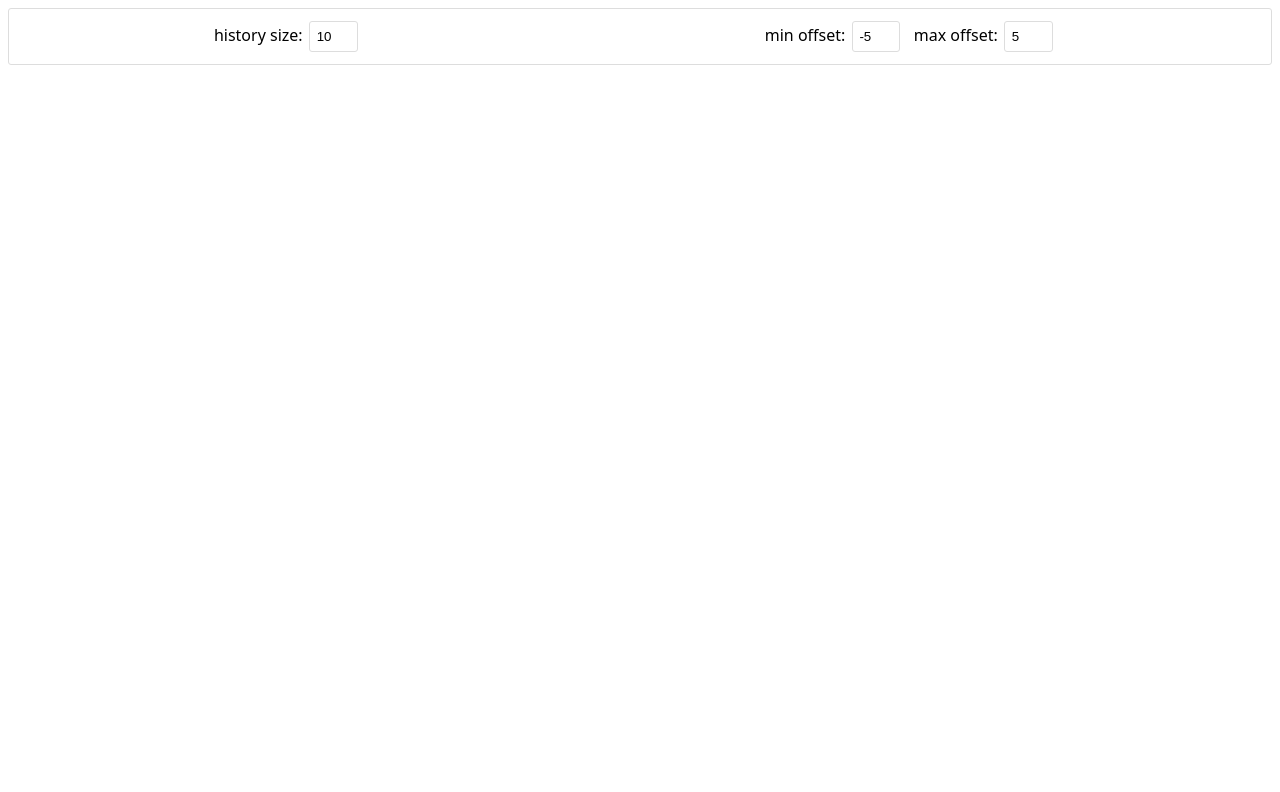
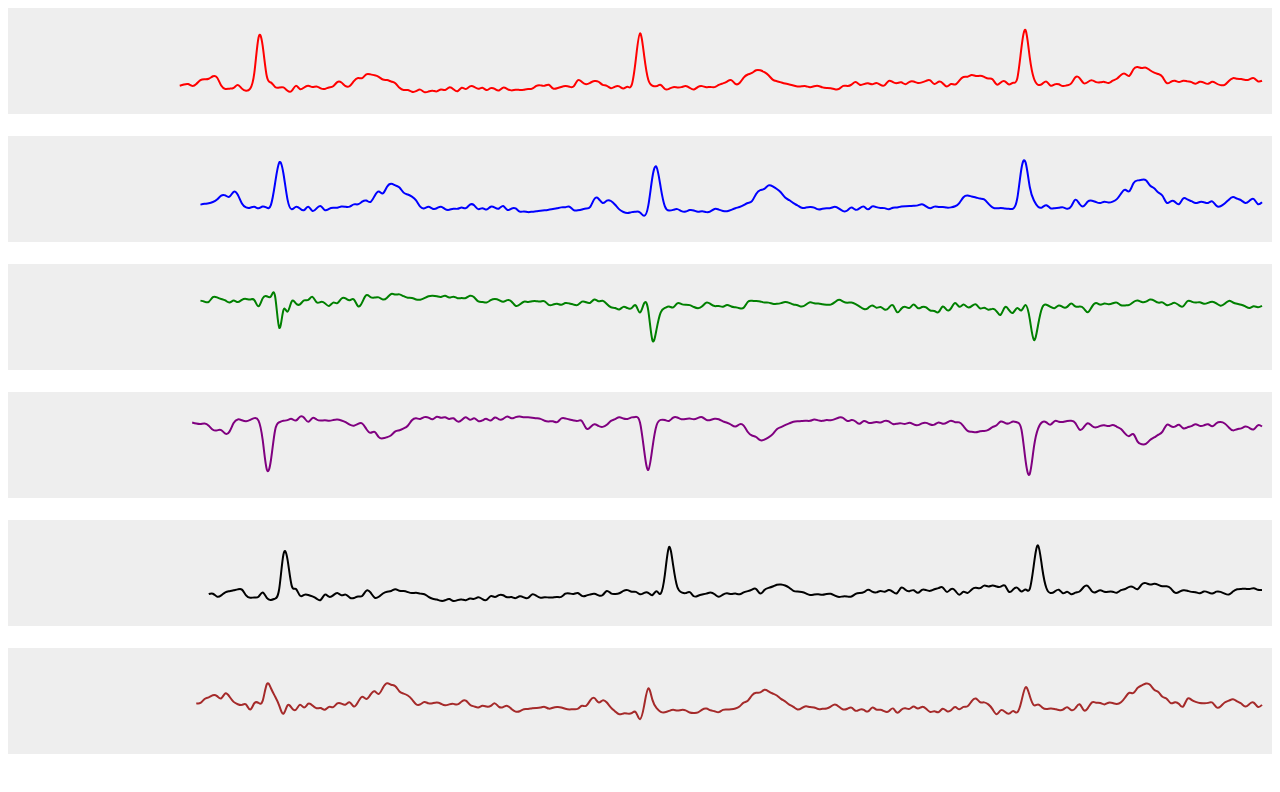
Before and after one commit to danieltkach/line-basic, a React (Vite) app: page / in a window 1280 px wide. Shown: the top 792 px of the page. Built offline with nearby package versions, Linux system fonts and the light colour scheme.

Commit message:
multiple ecgwaves

```diff
--- a/src/App.jsx
+++ b/src/App.jsx
@@ -1,43 +1,43 @@
 import { useState, useEffect, useRef } from 'react';
 import { HistoryChart } from './HistoryChart';
+import ecgWaveData from './ecgWave.json';
 
 const appStyles = { height: '100vh' };
 
 export const App = () => {
 	const [data, setData] = useState(null);
+	const indexRef = useRef(0);
 
-	function getRandom(min, max) {
-		return Math.round(Math.random() * min + (max - min))
-	}
+	useEffect(() => {
 
-	const indexRef = useRef();
-	useEffect(() => {
-		indexRef.current = 0;
 		const timer1 = setInterval(() => {
-			let random1 = getRandom(10, 55);
-			let random2 = getRandom(10, 55);
-			let random3 = getRandom(10, 55);
-			let random4 = getRandom(10, 55);
-			let random5 = getRandom(10, 55);
-			setData({
-				name: 'line',
-				timestamp: ['12:00 AM', '12:05 AM', '12:10 AM', '12:15 AM', '12:20 AM', '12:25 AM', '12:30 AM', '12:35 AM'],
-				packetsOut: random1,
-				packetsIn: random2,
-				bytesOut: random3,
-				bytesIn: random4,
-				packetsDropped: random5
-			});
-		}, 1000);
+			indexRef.current++;
+			if (indexRef.current === 1000) indexRef.current = 0;
+			setData([
+				ecgWaveData["0"][indexRef.current],
+				ecgWaveData["1"][indexRef.current],
+				ecgWaveData["2"][indexRef.current],
+				ecgWaveData["3"][indexRef.current],
+				ecgWaveData["4"][indexRef.current],
+				ecgWaveData["5"][indexRef.current],
+			]);
+			// setData(Math.round(Math.random() * 10 + 65));
+
+		}, 30);
 
 		return () => clearInterval(timer1);
 	}, []);
 
+	if (!data) return <></>
+
 	return (
 		<div className="App" style={appStyles}>
-			{/* <MultipleHistoryChart data={data} /> */}
-			{/* <BandwidthChart data={data} /> */}
-			<HistoryChart />
+			<HistoryChart data={data["0"]} lineColor={'red'} />
+			<HistoryChart data={data["1"]} lineColor={'blue'} />
+			<HistoryChart data={data["2"]} lineColor={'green'} />
+			<HistoryChart data={data["3"]} lineColor={'purple'} />
+			<HistoryChart data={data["4"]} lineColor={'black'} />
+			<HistoryChart data={data["5"]} lineColor={'brown'} />
 		</div>
 	)
 }
--- a/src/HistoryChart.jsx
+++ b/src/HistoryChart.jsx
@@ -18,15 +18,15 @@ const useResizeObserver = (ref) => {
 	return dimensions;
 }
 
-export const HistoryChart = ({ data }) => {
+export const HistoryChart = ({ data, lineColor }) => {
 	const [historicData, setHistoricData] = useState([]);
-	const [scaleMinDelta, setScaleMinDelta] = useState(-5);
-	const [scaleMaxDelta, setScaleMaxDelta] = useState(5);
-	const [historySize, setHistorySize] = useState(10);
-
+	const [scaleMinDelta, setScaleMinDelta] = useState(-0.15);
+	const [scaleMaxDelta, setScaleMaxDelta] = useState(0.15);
+	const [historySize, setHistorySize] = useState(300);
 	const containerRef = useRef();
 	const dimensions = useResizeObserver(containerRef);
 	const svgRef = useRef();
+	const [showToolbar, setShowToolbar] = useState(false);
 
 	useEffect(() => {
 		if (!dimensions || !historicData) return;
@@ -36,8 +36,8 @@ export const HistoryChart = ({ data }) => {
 		newData.unshift(data);
 		setHistoricData(newData);
 
-		const verticalMargin = 40;
-		const horizontalMargin = 40;
+		const verticalMargin = 10;
+		const horizontalMargin = 10;
 		const svgWidth = dimensions.width - horizontalMargin;
 		const svgHeight = dimensions.height - verticalMargin;
 
@@ -67,12 +67,12 @@ export const HistoryChart = ({ data }) => {
 		const xAxis = d3.axisBottom(xScale).ticks(historicData.length);
 		svg.select('.x-axis')
 			.style('transform', `translate(${horizontalMargin}px, ${svgHeight + 5}px)`)
-			.call(xAxis);
+			// .call(xAxis);
 
 		const yAxis = d3.axisRight(yScale);
 		svg.select('.y-axis')
 			.style('transform', `translate(${svgWidth}px, ${verticalMargin}px)`)
-			.call(yAxis);
+			// .call(yAxis);
 
 		svg.selectAll('.domain').style('stroke', '#999');
 		svg.selectAll('.tick line').style('stroke', '#999');
@@ -84,17 +84,17 @@ export const HistoryChart = ({ data }) => {
 			.join('path')
 			.attr('class', 'line')
 			.attr('d', line1)
+			.attr('stroke', d => `${lineColor}`)
 			// .attr('stroke', d => '#00357a')
-			.attr('stroke', d => colorScale(d[0]))
+			// .attr('stroke', d => colorScale(d[0]))
 			.attr('fill', 'none')
-			.attr('stroke-width', 3)
-			.style('transform', `translate(${horizontalMargin}px, ${verticalMargin}px)`);
-
+			.attr('stroke-width', 2)
+			.style('transform', `translate(${horizontalMargin}px, ${verticalMargin}px)`)
 	}, [data]);
 
 	return (
 		<Container>
-			<Toolbar>
+			{showToolbar && (<Toolbar>
 				<div>
 					<label>
 						<span>history size:</span>
@@ -111,9 +111,9 @@ export const HistoryChart = ({ data }) => {
 						<input type="number" step={1} min={0} value={scaleMaxDelta} onChange={(e) => setScaleMaxDelta(+e.target.value)} />
 					</label>
 				</div>
-			</Toolbar>
+			</Toolbar>)}
 
-			<div ref={containerRef} style={{ display: 'flex', alignItems: 'stretch', height: '90%' }}>
+			<div ref={containerRef} style={{ display: 'flex', alignItems: 'stretch', height: '95%' }}>
 				<svg ref={svgRef} style={{ display: 'block', width: '100%' }}>
 					<g className="x-axis" />
 					<g className="y-axis" />
@@ -131,6 +131,7 @@ const Container = styled.div`
 	height: 100%;
   box-sizing: border-box;
 	font-family: system-ui;
+	height: 16%;
 `;
 
 const Toolbar = styled.div`
```
Also changed, not shown: src/ecgWave.json (renamed from ecgWave.json).
